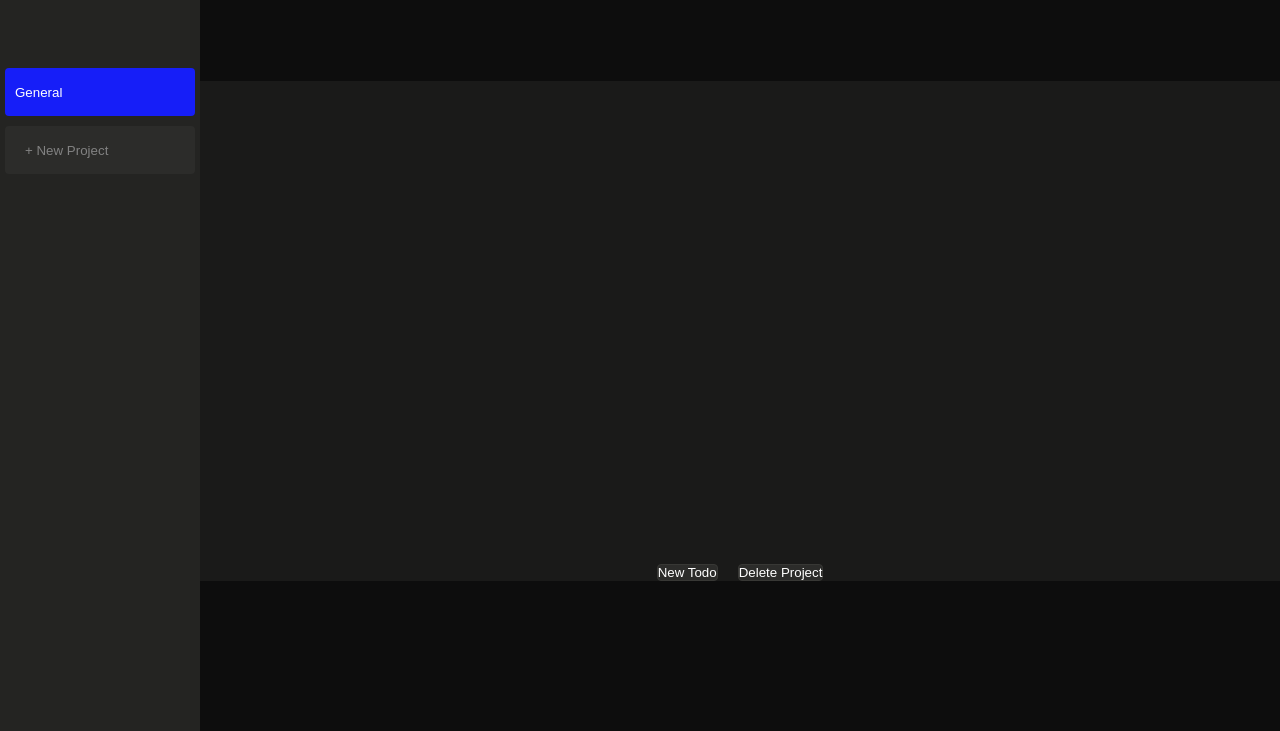
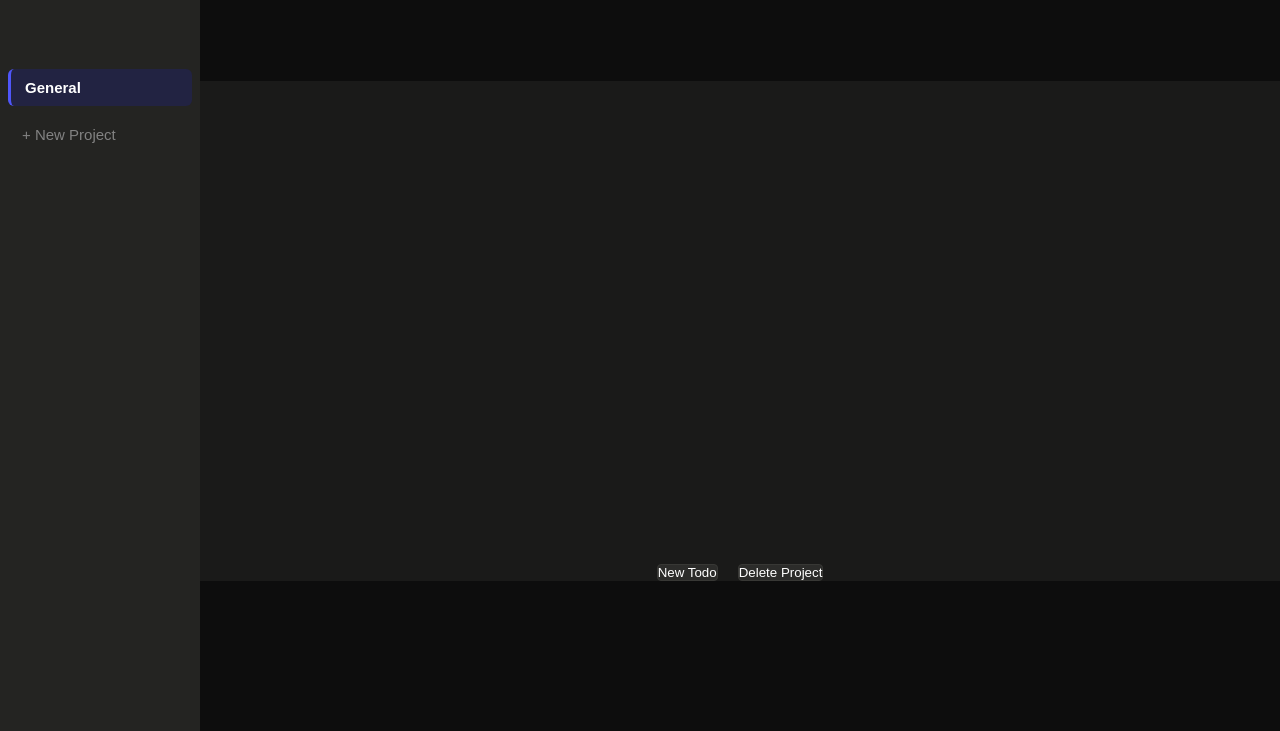
Before and after one commit to LucasAzevedoTheDev/to-do-list, a website built with webpack: page src/index.html in a window 1280 px wide. Shown: the part 69-800 px from the top of the page. Built offline with nearby package versions, Linux system fonts and the light colour scheme.

Commit message:
restyle sidebar buttons as nav menu

```diff
--- a/src/styles.css
+++ b/src/styles.css
@@ -62,36 +62,42 @@ body {
 
 .project-div {
   background-color: #242422;
-  padding: 5px;
+  padding: 12px 8px;
   min-width: 200px;
   max-width: 500px;
   height: 100vh;
   display: flex;
   flex-direction: column;
   align-items: center;
-  gap: 10px;
+  gap: 4px;
 }
 
 .project-buttons {
   cursor: pointer;
-  padding: 10px;
+  padding: 10px 14px;
   text-align: left;
   width: 100%;
-  height: 6vh;
   border: none;
-  background-color: #2c2c2a;
-  color: #ffffff;
+  border-left: 3px solid transparent;
+  border-radius: 6px;
+  background-color: transparent;
+  color: #b8b8b3;
+  font-size: 15px;
+  transition: background-color 0.2s ease, color 0.2s ease;
 }
 
 .new-project-button {
   cursor: pointer;
   text-align: left;
-  padding-left: 20px;
+  padding: 10px 14px;
+  margin-top: 6px;
   width: 100%;
-  height: 6vh;
   border: none;
-  background-color: #2c2c2a;
+  border-radius: 6px;
+  background-color: transparent;
   color: #828282;
+  font-size: 15px;
+  transition: background-color 0.2s ease;
 }
 
 .new-project-button:hover {
@@ -99,15 +105,17 @@ body {
 }
 
 .active-button {
-  color: white;
-  background-color: #161ef8;
+  color: #ffffff;
+  font-weight: 600;
+  background-color: rgba(22, 30, 248, 0.15);
+  border-left: 3px solid #4f56fa;
 }
 
 .project-buttons:hover {
   background-color: #383835;
 }
 .active-button:hover {
-  background-color: #5e62c9
+  background-color: rgba(22, 30, 248, 0.22);
 }
 
 .low-priority {
```
